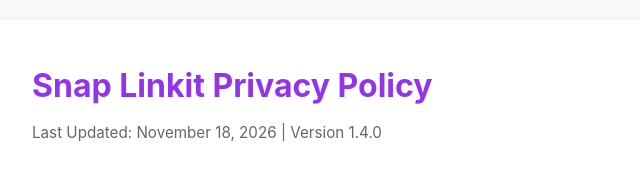
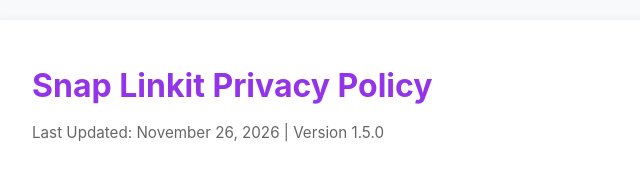
Before and after one commit to robertbried/snap-linkit, a browser extension: page chrome/privacy-policy.html in a window 1280 px wide. Shown: the top 173 px of the page, 248-888 px from the left. Drawn offline with Linux system fonts and the light colour scheme.

Commit message:
Version 1.5.0 (decision 11)
Both manifests say 1.5.0, and both privacy policies' header reads
"Last Updated: November 26, 2026 | Version 1.5.0" (the policy changed in
this release: it lists the new save delay setting).

The what's-new note stays the 1.4.0 one (WHATS_NEW_VERSION 1.4.0): 1.5.0
has no note of its own, so people updating from 1.4.0 see no "NEW" badge.
Its wording is Rob's to write, if he wants one.

Smoke (local harness): the release check now requires manifest = policy
version and the note's version not after the release; C1b is exact: the
files that differ from the released 1.4.0 are exactly the reviewed list
(background.js, content.js, defaults.js, lib/helpers.js, manifest.json,
popup.html, popup.js, privacy-policy.html, styles.css).

Co-Authored-By: Claude Opus 5.5 <noreply@anthropic.com>

```diff
--- a/chrome/privacy-policy.html
+++ b/chrome/privacy-policy.html
@@ -142,7 +142,7 @@
 <body>
   <div class="container">
     <h1>Snap Linkit Privacy Policy</h1>
-    <p class="subtitle">Last Updated: November 18, 2026 | Version 1.4.0</p>
+    <p class="subtitle">Last Updated: November 26, 2026 | Version 1.5.0</p>
 
     <div class="summary-box">
       <h2>The Short Version</h2>
```
Also changed, not shown: src/privacy-policy.html (+1 -1 lines), chrome/manifest.json, src/manifest.json.
